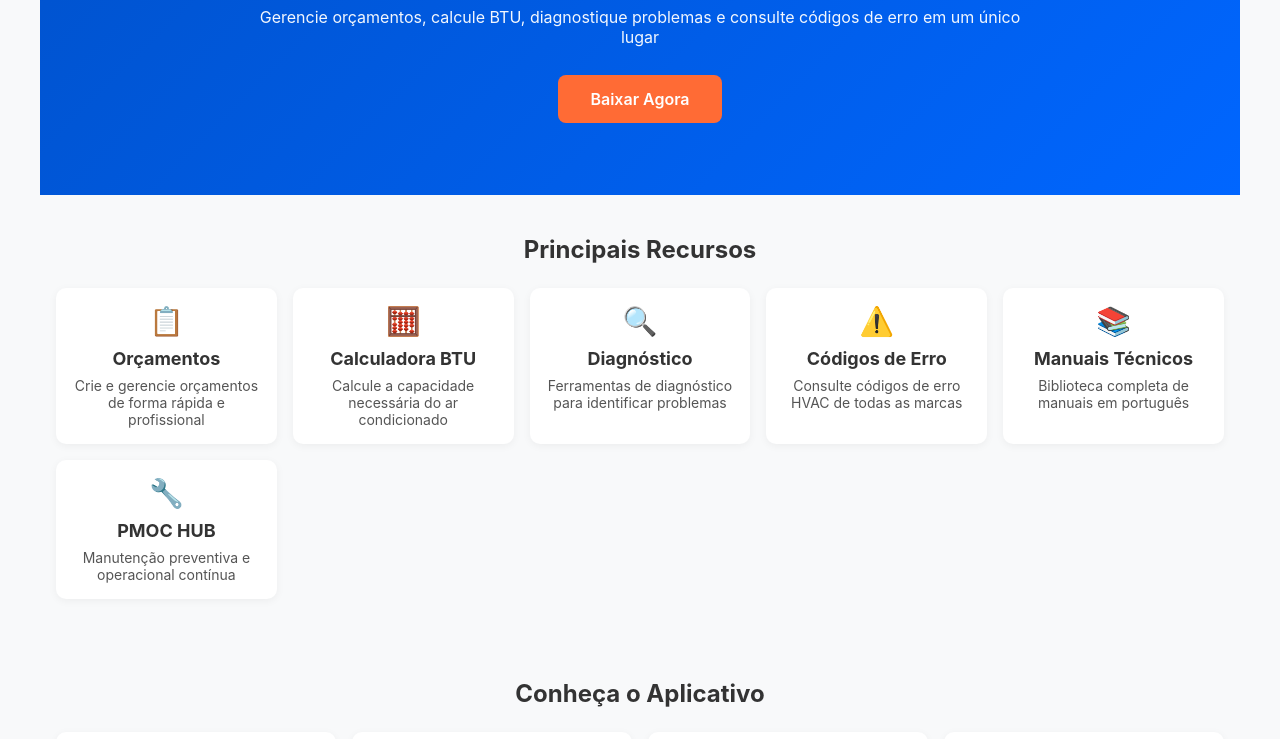
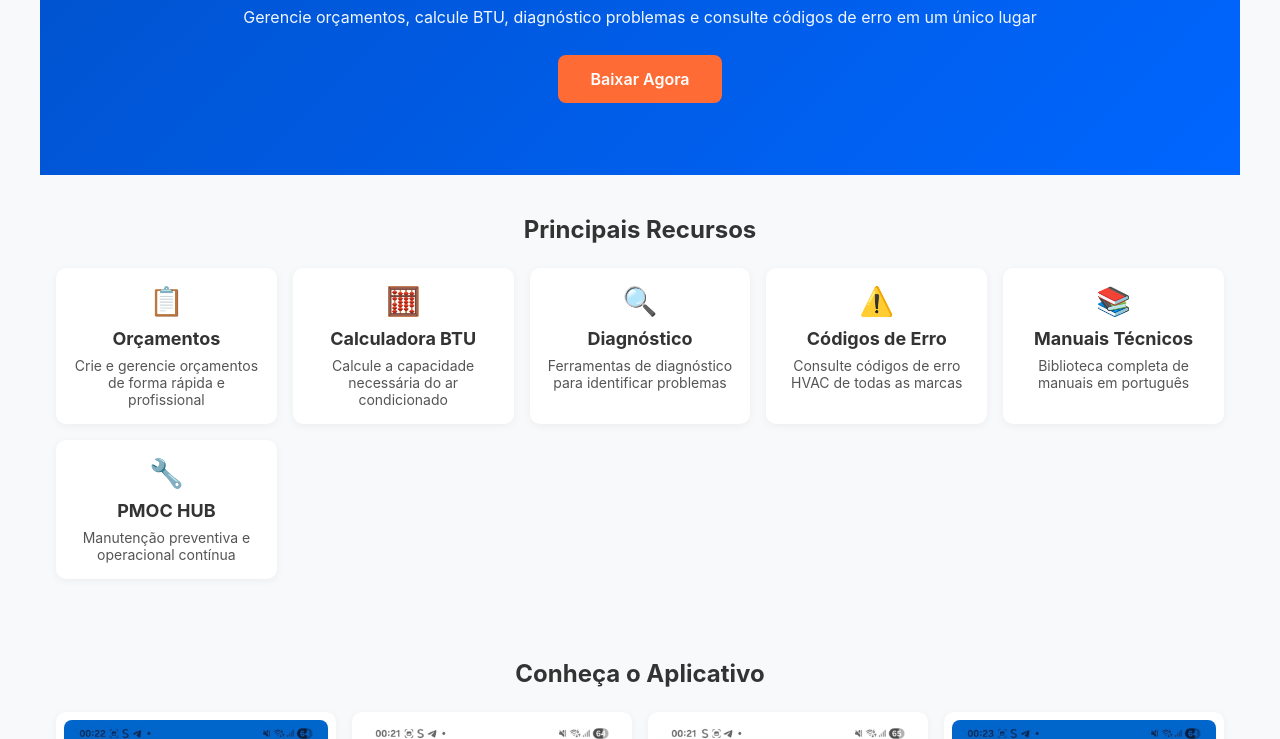
Before and after one commit to valdeir10/tecnicoar-site, a plain HTML site: page index.html in a window 1280 px wide. Shown: the part 210-949 px from the top of the page. Drawn offline with Linux system fonts and the light colour scheme.

Commit message:
index.html

```diff
--- a/index.html
+++ b/index.html
@@ -295,7 +295,7 @@
     <div class="hero-inner">
       <h1>TecnicoAR</h1>
       <p>O aplicativo completo para técnicos de ar condicionado</p>
-      <p>Gerencie orçamentos, calcule BTU, diagnostique problemas e consulte códigos de erro em um único lugar</p>
+      <p>Gerencie orçamentos, calcule BTU, diagnóstico problemas e consulte códigos de erro em um único lugar</p>
       <a href="#download" class="cta-button">Baixar Agora</a>
     </div>
   </section>
```
